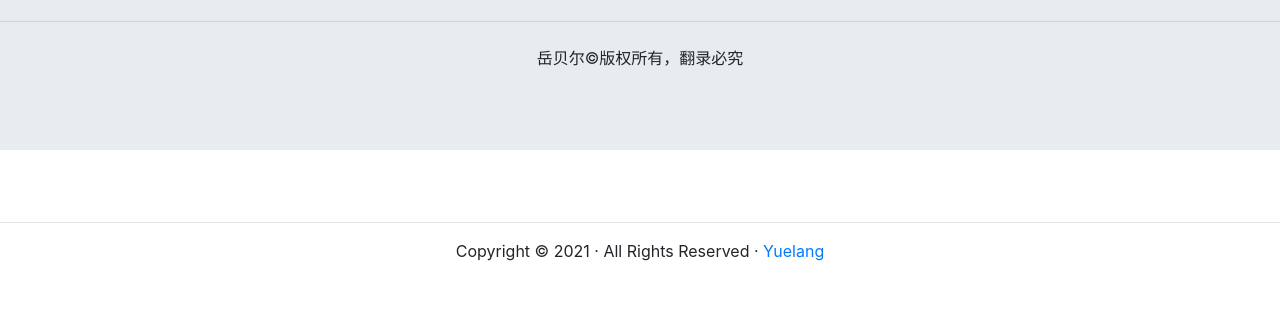
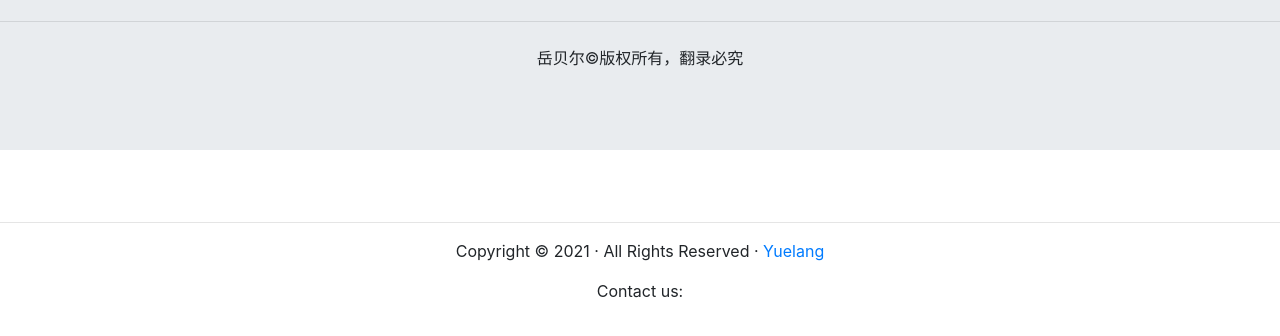
Before and after one commit to Rusmere/Yuelang, a plain HTML site: page about.html in a window 1280 px wide. Shown: the part 190-526 px from the top of the page. Drawn offline with Linux system fonts and the light colour scheme.

Commit message:
Update about.html

```diff
--- a/about.html
+++ b/about.html
@@ -48,6 +48,7 @@
       <div class="row">
          <div class="text-center col-lg-6 offset-lg-3">
             <p>Copyright &copy; 2021 &middot; All Rights Reserved &middot; <a href="#">Yuelang</a></p>
+            <p>Contact us:<a href="mailto:colin@colinoffice.onmicrosoft.com"></a></p>
          </div>
       </div>
    </div>
```
